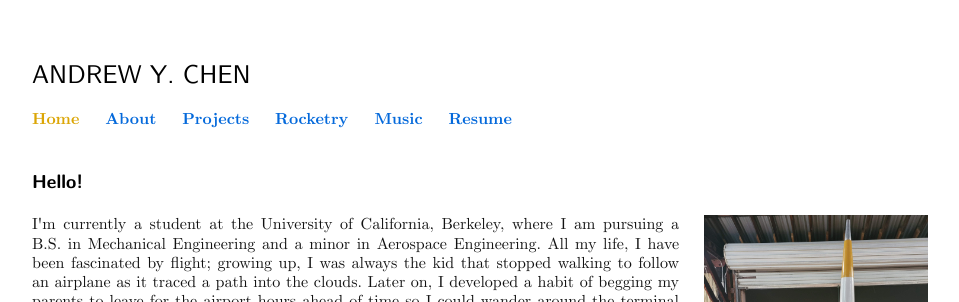
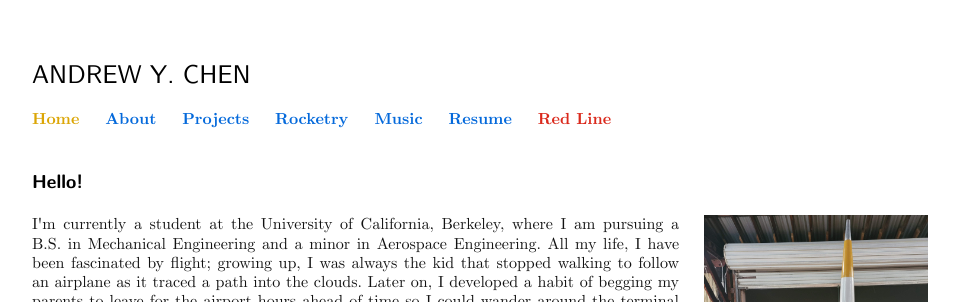
Before and after one commit to carbonheliumnitrogen/carbonheliumnitrogen.github.io, a Jekyll site: the page built from about.html, in a window 1280 px wide. Shown: the top 302 px of the page, without its empty margins (160-1119 px from the left). Built offline with Jekyll 4.4.1, drawn with Linux system fonts in a browser that asks for light colours.

Commit message:
asdfasdf

```diff
--- a/_layouts/default.html
+++ b/_layouts/default.html
@@ -80,6 +80,7 @@ ul#nlist li {
             </li>
             <li><a href="/music.html">Music</a></li>
             <li><a href="/resume.html">Resume</a></li>
+            <li><ab href="/train.html">Red Line</ab></li>
         </ul>
     </nav>
     <div class="container">
--- a/css/main.css
+++ b/css/main.css
@@ -32,6 +32,10 @@ nav ul li, footer ul li {
 a {
     text-decoration: none;
     color: #0469db;
+}
+ab {
+    text-decoration: none;
+    color: #da291c;
 }
 a:hover {
     text-decoration: underline;
```
